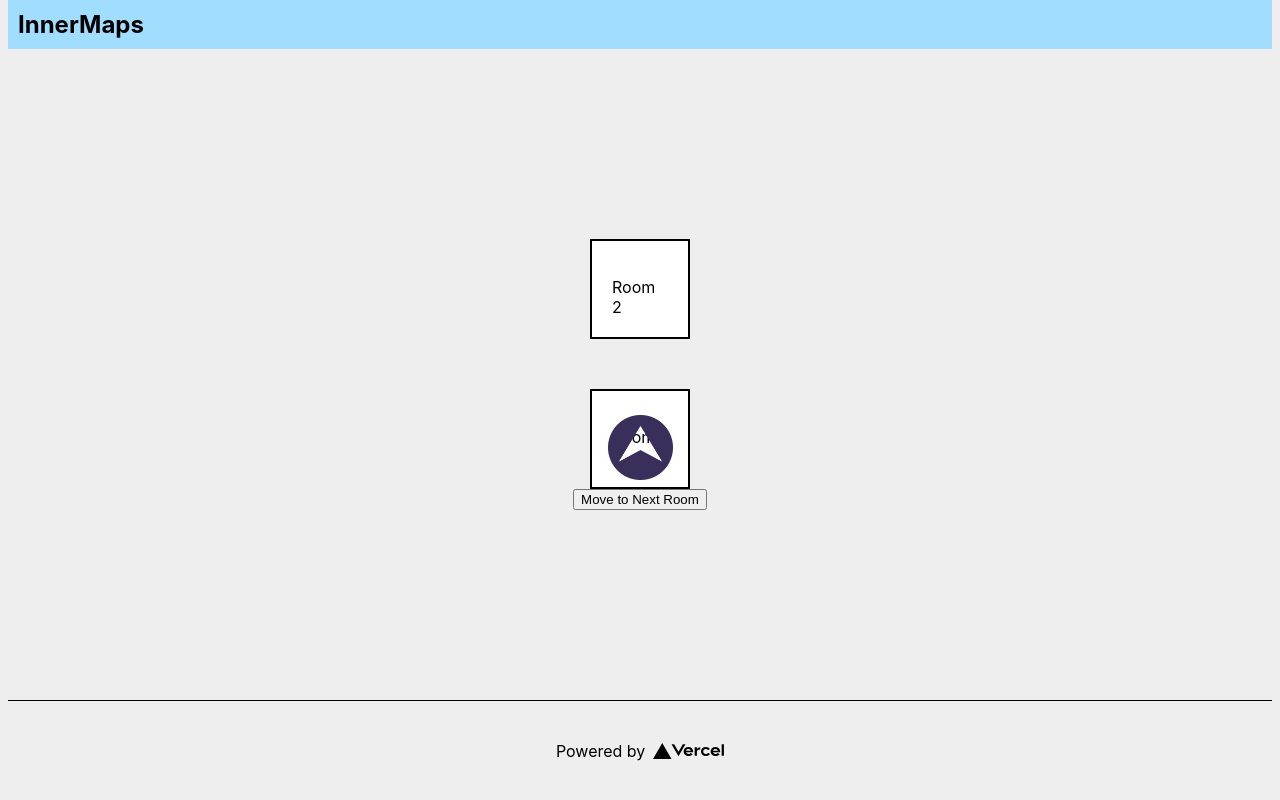
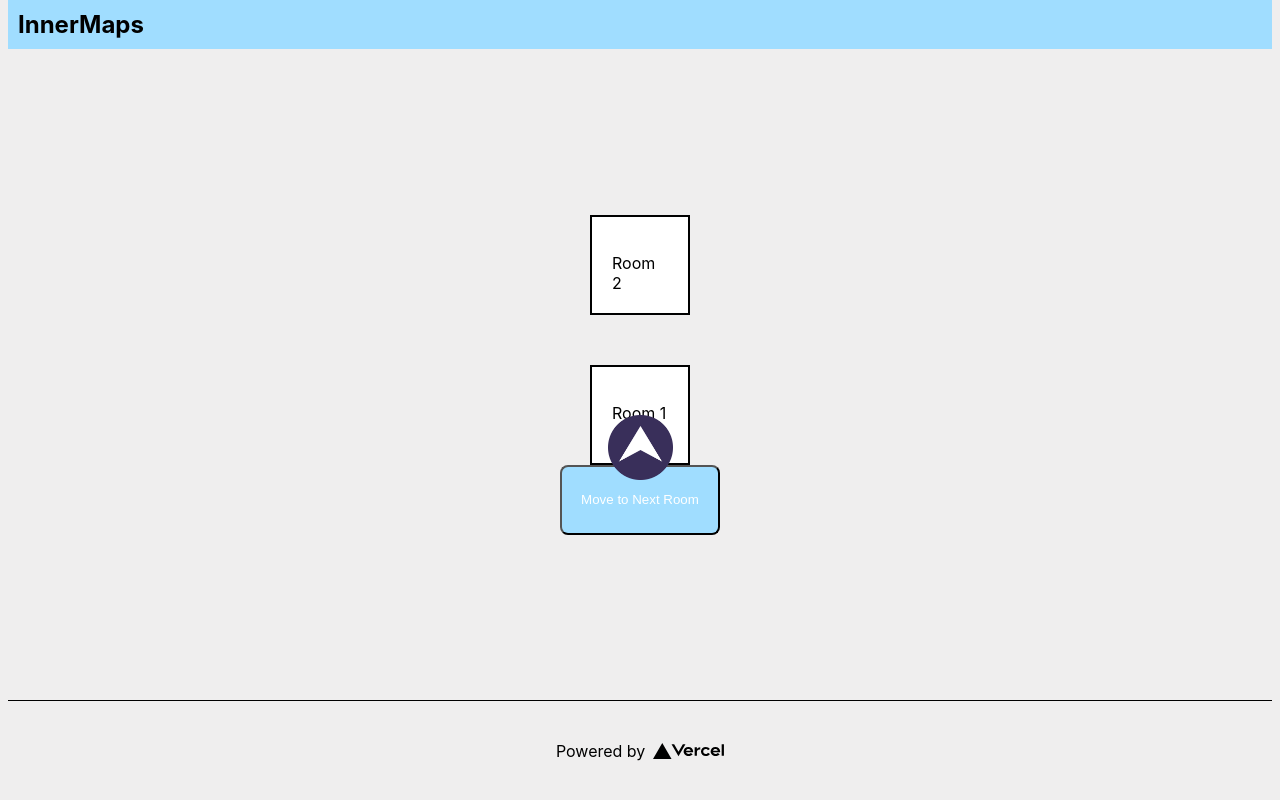
Before and after one commit to Suspiria1/mapping-app, a Next.js app in the folder nextjs-blog/: page / in a window 1280 px wide. Built offline with nearby package versions, Linux system fonts and the light colour scheme.

Commit message:
applying styles to button

```diff
--- a/nextjs-blog/pages/index.js
+++ b/nextjs-blog/pages/index.js
@@ -33,7 +33,7 @@ export default function Home() {
                 <section id={styles.room1}>
                     <p>Room 1</p>
                 </section>
-                <button>Move to Next Room</button>
+                <button id={styles.button1}>Move to Next Room</button>
             </main>
 
             <footer>
```
